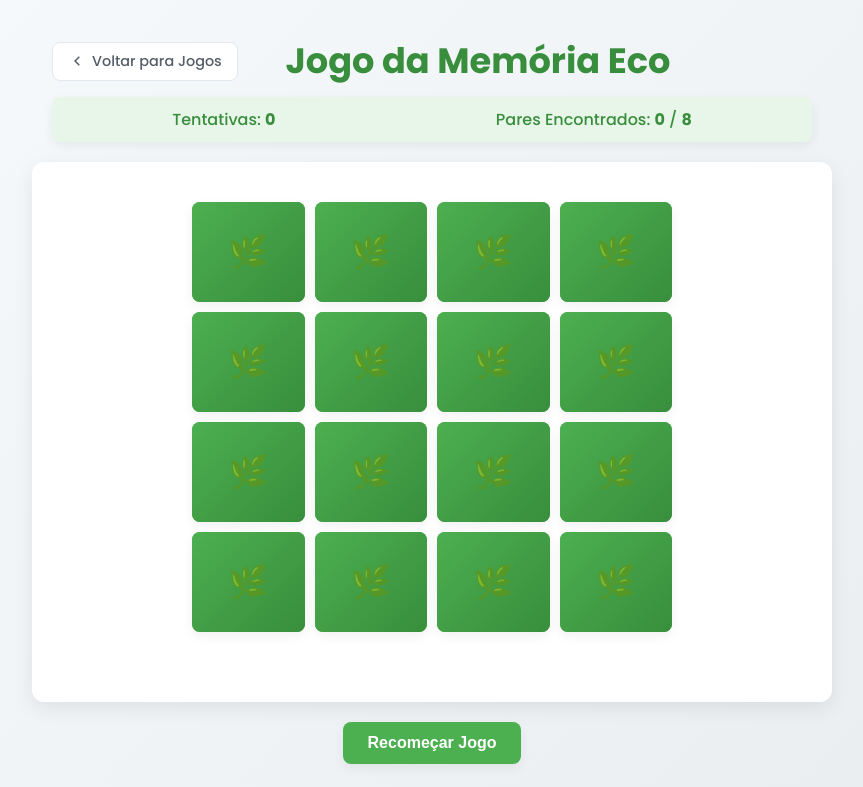
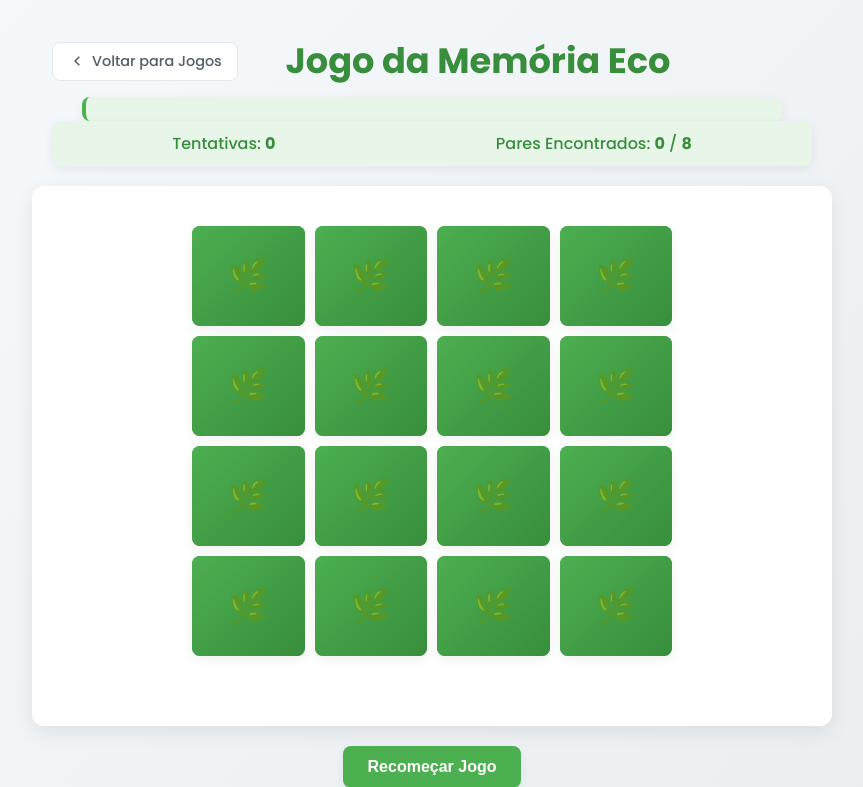
Before and after one commit to joaop064/trabalhogst3, a PHP site: page /memoria.php in a window 1280 px wide. Shown: the top 787 px of the page, without its empty margins (208-1071 px from the left). Run offline with PHP 8.4, Linux system fonts and the light colour scheme; the visitor is signed in with stand-in values (Sample User, id 1); tables that the repository leaves empty hold one stand-in row (values such as "Sample post").

Commit message:
Update memoria.php

```diff
--- a/memoria.php
+++ b/memoria.php
@@ -21,13 +21,11 @@ if ($result->num_rows !== 1 || !$result->fetch_assoc()['comprou_jogos']) {
 }
 ?>
 
-
-
 <!DOCTYPE html>
 <html lang="pt-BR">
 <head>
-  <meta charset="UTF-8">
-  <meta name="viewport" content="width=device-width, initial-scale=1.0">
+  <meta charset="UTF-8" />
+  <meta name="viewport" content="width=device-width, initial-scale=1.0"/>
   <title>Jogo da Memória Eco - Sustentabilidade</title>
   <link href="https://fonts.googleapis.com/css2?family=Poppins:wght@300;400;500;600;700&display=swap" rel="stylesheet">
  <style>
@@ -252,12 +250,26 @@ if ($result->num_rows !== 1 || !$result->fetch_assoc()['comprou_jogos']) {
       .btn-recomecar-memory { font-size: 0.9rem; padding: 10px 18px; }
       .nav-login-btn {padding: 6px 12px; font-size: 0.85rem;}
     }
+    #curiosidade {
+  background-color: var(--light-green-accent);
+  color: var(--primary-green-dark);
+  font-style: italic;
+  font-size: 1.1rem;
+  padding: 12px 18px;
+  border-left: 4px solid var(--primary-green);
+  border-radius: var(--default-border-radius);
+  margin-top: 10px;
+  text-align: center;
+  box-shadow: var(--shadow-soft);
+  max-width: 700px;
+  margin-left: auto;
+  margin-right: auto;
+  transition: opacity 0.3s ease;
+}
 
   </style>
 </head>
 <body>
-
-
 
 <div class="game-page-header-container">
   <div class="game-top-bar">
@@ -270,6 +282,7 @@ if ($result->num_rows !== 1 || !$result->fetch_assoc()['comprou_jogos']) {
     <h1>Jogo da Memória Eco</h1>
     <div class="game-header-placeholder"></div>
   </div>
+  <p id="curiosidade" style="text-align:center; font-style: italic; color: var(--primary-green-dark); margin-top: 5px;"></p>
   <div class="game-stats-container">
     <div class="game-stat">Tentativas: <span id="tentativas-count">0</span></div>
     <div class="game-stat">Pares Encontrados: <span id="pares-count">0</span> / <span id="total-pares">8</span></div>
@@ -280,8 +293,7 @@ if ($result->num_rows !== 1 || !$result->fetch_assoc()['comprou_jogos']) {
   <div class="memory-game-app-container">
     <main>
       <div class="memory-game-board-container">
-                <div id="memory-game-board">
-                    </div>
+        <div id="memory-game-board"></div>
         <div id="game-feedback-message" class="game-feedback-message"></div>
       </div>
       <button id="restartMemoryGameBtn" class="btn-recomecar-memory">Recomeçar Jogo</button>
@@ -290,23 +302,13 @@ if ($result->num_rows !== 1 || !$result->fetch_assoc()['comprou_jogos']) {
 </div>
 
 <script>
-    // Script do menu mobile
-    const mobileMenu = document.querySelector('.mobile-menu');
-    const navList = document.querySelector('.nav-list');
-    if (mobileMenu && navList) {
-        mobileMenu.addEventListener('click', () => {
-            navList.classList.toggle('active');
-            mobileMenu.classList.toggle('active');
-        });
-    }
-
-    // Script do Jogo da Memória
 const gameBoard = document.getElementById('memory-game-board');
 const tentativasCountEl = document.getElementById('tentativas-count');
 const paresCountEl = document.getElementById('pares-count');
 const totalParesEl = document.getElementById('total-pares');
 const restartBtn = document.getElementById('restartMemoryGameBtn');
 const feedbackMessageEl = document.getElementById('game-feedback-message');
+const curiosidadeEl = document.getElementById('curiosidade');
 
 const cardValues = ['♻️', '🌳', '💧', '☀️', '💨', '🚲', '🥕', '🌍'];
 let cards = [];
@@ -315,6 +317,18 @@ if ($result->num_rows !== 1 || !$result->fetch_assoc()['comprou_jogos']) {
 let attempts = 0;
 let lockBoard = false;
 const totalPairs = cardValues.length;
+totalParesEl.textContent = totalPairs;
+
+const curiosidades = {
+  '♻️': 'A reciclagem ajuda a preservar recursos naturais e economizar energia.',
+  '🌳': 'As árvores produzem oxigênio e ajudam a combater as mudanças climáticas.',
+  '💧': 'Água é essencial para a vida e deve ser usada de forma consciente.',
+  '☀️': 'A energia solar é limpa e renovável, reduzindo a emissão de gases poluentes.',
+  '💨': 'O vento é uma fonte de energia renovável que não polui o meio ambiente.',
+  '🚲': 'Andar de bicicleta ajuda a reduzir a poluição e melhora a saúde.',
+  '🥕': 'Consumir alimentos orgânicos é melhor para o solo e para a saúde.',
+  '🌍': 'Preservar o planeta é essencial para garantir um futuro sustentável para todos.',
+};
 
 function shuffle(array) {
   for (let i = array.length - 1; i > 0; i--) {
@@ -325,10 +339,17 @@ if ($result->num_rows !== 1 || !$result->fetch_assoc()['comprou_jogos']) {
 }
 
 function createBoard() {
-        gameBoard.innerHTML = ''; // Limpa o tabuleiro anterior
+  gameBoard.innerHTML = '';
   feedbackMessageEl.textContent = '';
-        cards = [];
-        const gameCardsData = shuffle([...cardValues, ...cardValues]); // Duplica e embaralha
+  curiosidadeEl.textContent = '';
+  flippedCards = [];
+  matchedPairs = 0;
+  attempts = 0;
+  tentativasCountEl.textContent = '0';
+  paresCountEl.textContent = '0';
+  lockBoard = false;
+
+  const gameCardsData = shuffle([...cardValues, ...cardValues]);
 
   gameCardsData.forEach(value => {
     const cardElement = document.createElement('div');
@@ -341,7 +362,6 @@ if ($result->num_rows !== 1 || !$result->fetch_assoc()['comprou_jogos']) {
 
     const cardFaceBack = document.createElement('div');
     cardFaceBack.classList.add('card-face', 'card-back');
-            // cardFaceBack.textContent = '?'; // Ou um ícone
 
     cardElement.appendChild(cardFaceFront);
     cardElement.appendChild(cardFaceBack);
@@ -375,45 +395,29 @@ if ($result->num_rows !== 1 || !$result->fetch_assoc()['comprou_jogos']) {
     paresCountEl.textContent = matchedPairs;
     card1.classList.add('matched');
     card2.classList.add('matched');
-            card1.removeEventListener('click', handleCardClick); // Opcional, pois .matched já previne
+    card1.removeEventListener('click', handleCardClick);
     card2.removeEventListener('click', handleCardClick);
-            // Aumenta o tempo de exibição das cartas ao acertar (1.5s)
-            setTimeout(() => {
-                resetFlippedCards();
-                if (matchedPairs === totalPairs) {
-                    feedbackMessageEl.textContent = `Parabéns! Você encontrou todos os ${totalPairs} pares em ${attempts} tentativas! 🎉`;
-                }
-            }, 2000);
+
+    // Exibe a curiosidade relacionada
+    curiosidadeEl.textContent = curiosidades[card1.dataset.value] || '';
+
+    flippedCards = [];
+    lockBoard = false;
   } else {
     setTimeout(() => {
       card1.classList.remove('flipped');
       card2.classList.remove('flipped');
-                resetFlippedCards();
-            }, 700); // Tempo para ver as cartas antes de desvirar (erro)
+      flippedCards = [];
+      lockBoard = false;
+    }, 1000);
   }
 }
 
-    function resetFlippedCards() {
-        flippedCards = [];
-        lockBoard = false;
-    }
+restartBtn.addEventListener('click', () => {
+  createBoard();
+});
 
-    function startGame() {
-        matchedPairs = 0;
-        attempts = 0;
-        flippedCards = [];
-        lockBoard = false;
-        tentativasCountEl.textContent = attempts;
-        paresCountEl.textContent = matchedPairs;
-        totalParesEl.textContent = totalPairs;
 createBoard();
-    }
-
-    restartBtn.addEventListener('click', startGame);
-
-    // Iniciar o jogo pela primeira vez
-    startGame();
-
 </script>
 </body>
 </html>
```
Lines whose indentation alone changed are shown as unchanged.
